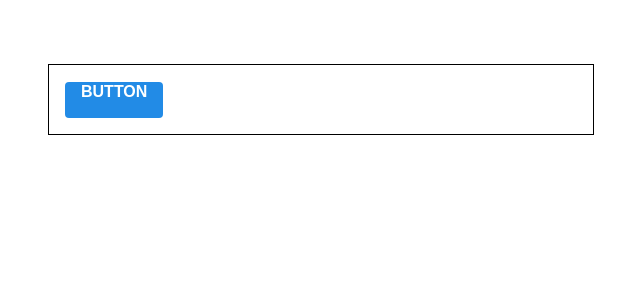
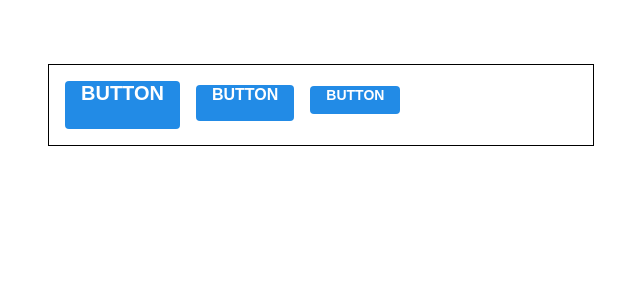
Before and after one commit to Sain-Tech/velopert-react-tutorial, a React (Create React App) app: page / in a window 1280 px wide. Shown: the top 300 px of the page, without its empty margins (319-959 px from the left). Built offline with nearby package versions, Linux system fonts and the light colour scheme.

Commit message:
튜토리얼 진행(20.02.01)
2-2 Sass 버튼 A - size props 설정하기

```diff
--- a/package.json
+++ b/package.json
@@ -6,6 +6,7 @@
     "@testing-library/jest-dom": "^4.2.4",
     "@testing-library/react": "^9.3.2",
     "@testing-library/user-event": "^7.1.2",
+    "classnames": "^2.2.6",
     "node-sass": "^4.13.1",
     "react": "^16.12.0",
     "react-dom": "^16.12.0",
--- a/src/App.js
+++ b/src/App.js
@@ -6,7 +6,9 @@
   return (
     <div className="App">
       <div className="buttons">
+        <Button size="large">BUTTON</Button>
         <Button>BUTTON</Button>
+        <Button size="small">BUTTON</Button>
       </div>
     </div>
   );
--- a/src/components/Button.js
+++ b/src/components/Button.js
@@ -1,10 +1,16 @@
 import React from 'react';
+import classNames from 'classnames';
 import './Button.scss';
 
-function Button({children}) {
+// large, medium, small
+function Button({children, size}) {
     return (
-        <button className="Button">{children}</button>
+        <button className={classNames('Button', size)}>{children}</button>
     );
 }
 
+Button.defaultProps = {
+    size: "medium"
+};
+
 export default Button;
--- a/src/components/Button.scss
+++ b/src/components/Button.scss
@@ -9,10 +9,23 @@
     border-radius: 4px;
     cursor: pointer;
 
-    height: 2.25rem;
     padding-left: 1rem;
     padding-right: 1rem;
-    font-size: 1rem;
+
+    &.large {
+        height: 3rem;
+        font-size: 1.25rem;
+    }
+
+    &.medium {
+        height: 2.25rem;
+        font-size: 1rem;
+    }
+
+    &.small {
+        height: 1.75rem;
+        font-size: 0.875rem;
+    }
 
     background: $blue;
     &:hover {
@@ -21,4 +34,8 @@
     &:active {
         background: darken($blue, 10%);
     }
+
+    & + & {
+        margin-left: 1rem;
+    }
 }
```
Also changed, not shown: 1 other file (tests, documents, lock files or other folders).
